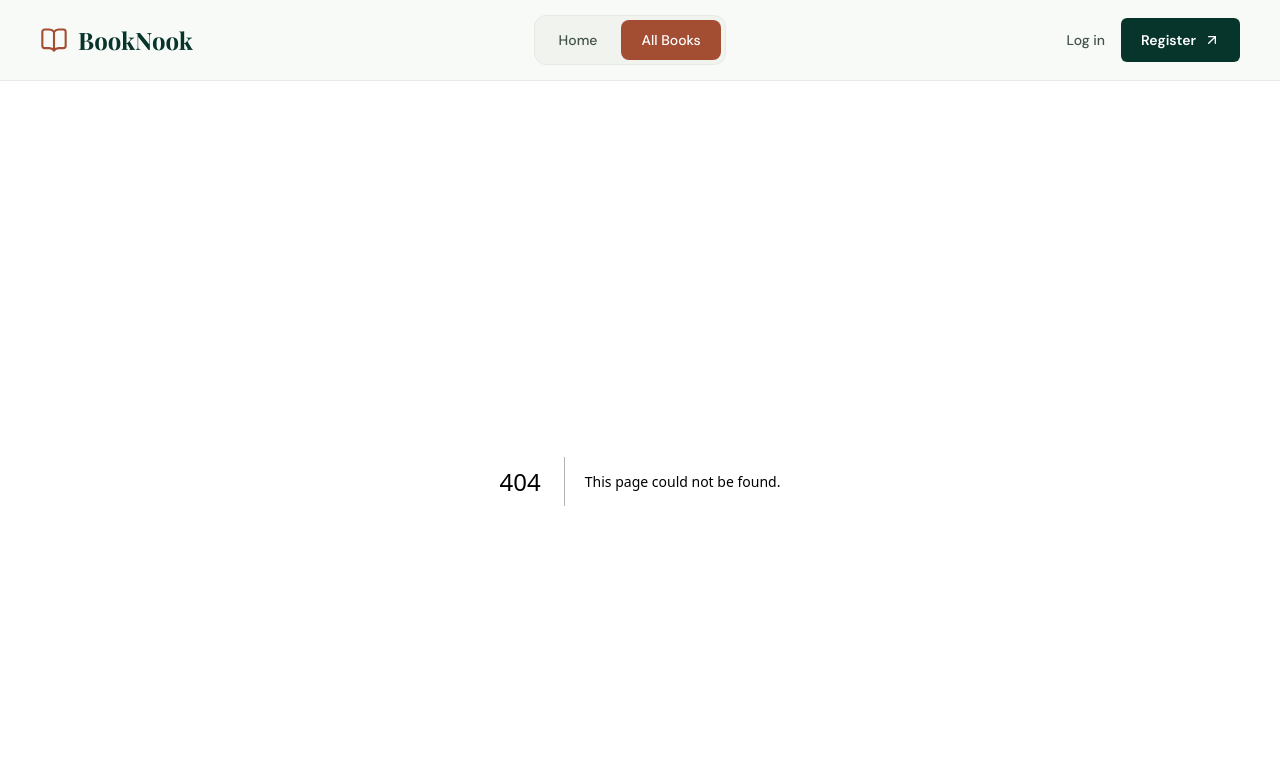
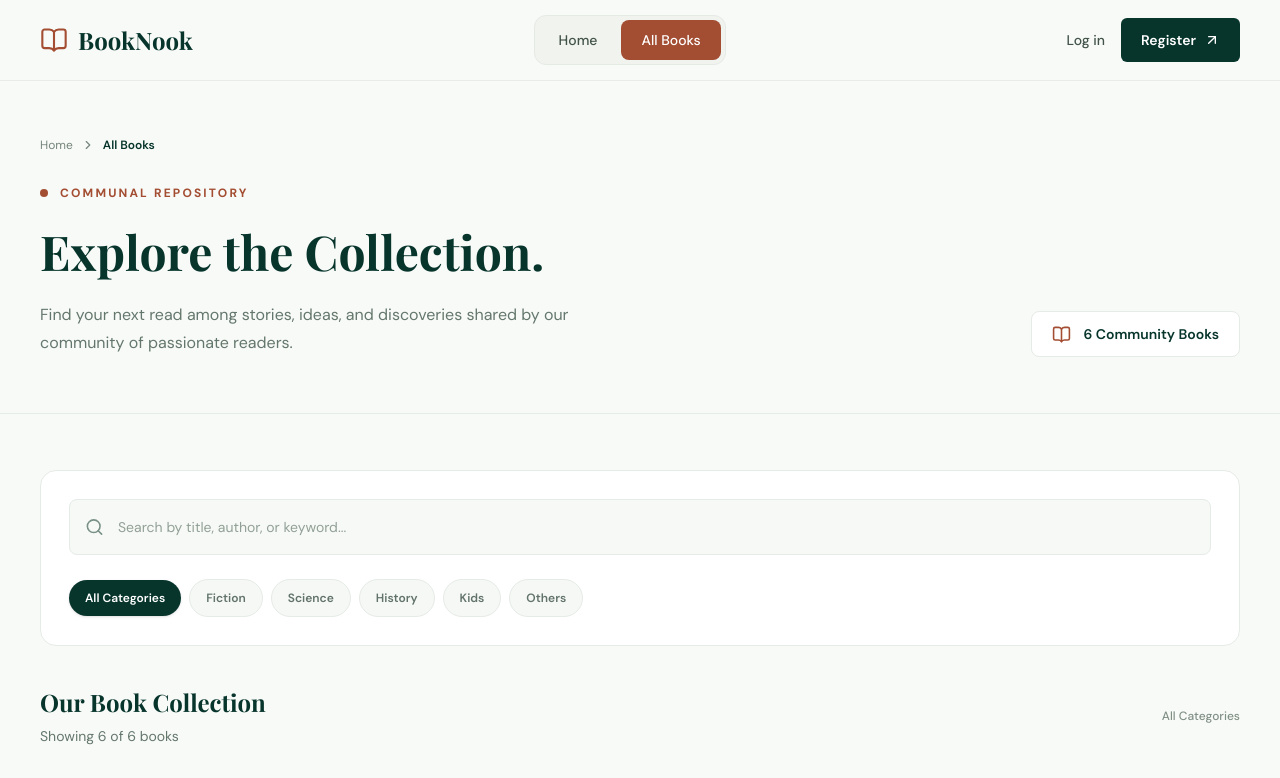
Before and after one commit to ariful-arif124/booknook-client, a Next.js app: page /books in a window 1280 px wide. Before the commit this address had no page. Shown: the top 778 px of the page. Built offline with nearby package versions, Linux system fonts and the light colour scheme; a web font is replaced by a local one.

Commit message:
Implement All Books page with search and category filtering

```diff
--- /dev/null
+++ b/src/app/books/page.tsx
@@ -0,0 +1,83 @@
+
+import type { Metadata } from "next";
+import Link from "next/link";
+import { Suspense } from "react";
+import { ChevronRight, BookOpen } from "lucide-react";
+
+import BookExplorer from "@/components/books/book-explorer";
+import { books } from "@/data/books";
+
+export const metadata: Metadata = {
+  title: "BookNook | All Books",
+  description:
+    "Explore the BookNook collection and discover your next favorite book.",
+};
+
+export default function AllBooksPage() {
+  return (
+    <div className="min-h-screen bg-[#F8FAF7]">
+      <section className="border-b border-[#E5EBE6] px-5 py-14 lg:px-10">
+        <div className="mx-auto max-w-7xl">
+          <nav className="mb-8 flex items-center gap-2 text-xs text-[#75857C]">
+            <Link
+              href="/"
+              className="transition-colors hover:text-[#A34D32]"
+            >
+              Home
+            </Link>
+
+            <ChevronRight size={14} />
+
+            <span className="font-semibold text-[#07352C]">
+              All Books
+            </span>
+          </nav>
+
+          <div className="flex flex-col gap-6 md:flex-row md:items-end md:justify-between">
+            <div className="max-w-2xl">
+              <div className="mb-5 flex items-center gap-3">
+                <span className="h-2 w-2 rounded-full bg-[#A34D32]" />
+
+                <span className="text-xs font-bold uppercase tracking-[0.18em] text-[#A34D32]">
+                  Communal Repository
+                </span>
+              </div>
+
+              <h1 className="font-serif text-4xl font-bold leading-tight text-[#07352C] sm:text-5xl">
+                Explore the Collection.
+              </h1>
+
+              <p className="mt-5 max-w-xl text-sm leading-7 text-[#64776D] sm:text-base">
+                Find your next read among stories, ideas,
+                and discoveries shared by our community
+                of passionate readers.
+              </p>
+            </div>
+
+            <div className="inline-flex w-fit items-center gap-3 rounded-lg border border-[#E5EBE6] bg-white px-5 py-3">
+              <BookOpen size={19} className="text-[#A34D32]" />
+
+              <span className="text-sm font-semibold text-[#07352C]">
+                {books.length} Community Books
+              </span>
+            </div>
+          </div>
+        </div>
+      </section>
+
+      <section className="px-5 py-14 lg:px-10">
+        <div className="mx-auto max-w-7xl">
+          <Suspense
+            fallback={
+              <div className="rounded-xl bg-white p-10 text-center text-sm text-[#64776D]">
+                Loading the book collection...
+              </div>
+            }
+          >
+            <BookExplorer books={books} />
+          </Suspense>
+        </div>
+      </section>
+    </div>
+  );
+}
--- /dev/null
+++ b/src/components/books/book-explorer.tsx
@@ -0,0 +1,181 @@
+
+"use client";
+
+import { useState } from "react";
+import Link from "next/link";
+import { useSearchParams } from "next/navigation";
+import { Search, X, BookOpen, RotateCcw } from "lucide-react";
+
+import BookCard from "@/components/books/book-card";
+import type { Book } from "@/data/books";
+
+type BookExplorerProps = {
+  books: Book[];
+};
+
+const categories = [
+  "All Categories",
+  "Fiction",
+  "Science",
+  "History",
+  "Kids",
+  "Others",
+];
+
+export default function BookExplorer({
+  books,
+}: BookExplorerProps) {
+  const searchParams = useSearchParams();
+  const [search, setSearch] = useState("");
+
+  const categoryParam = searchParams.get("category");
+
+  const activeCategory =
+    categoryParam && categories.includes(categoryParam)
+      ? categoryParam
+      : "All Categories";
+
+  const searchText = search.trim().toLowerCase();
+
+  const filteredBooks = books.filter((book) => {
+    const matchesCategory =
+      activeCategory === "All Categories" ||
+      book.category === activeCategory;
+
+    const matchesSearch =
+      book.title.toLowerCase().includes(searchText) ||
+      book.author.toLowerCase().includes(searchText) ||
+      book.category.toLowerCase().includes(searchText) ||
+      book.description.toLowerCase().includes(searchText);
+
+    return matchesCategory && matchesSearch;
+  });
+
+  return (
+    <div>
+      <div className="rounded-2xl border border-[#E5EBE6] bg-white p-5 sm:p-7">
+        <div className="relative">
+          <Search
+            size={19}
+            className="pointer-events-none absolute left-4 top-1/2 -translate-y-1/2 text-[#799187]"
+          />
+
+          <input
+            type="text"
+            value={search}
+            onChange={(event) => setSearch(event.target.value)}
+            placeholder="Search by title, author, or keyword..."
+            aria-label="Search books"
+            className="h-14 w-full rounded-lg border border-[#E5EBE6] bg-[#F7F9F6] pl-12 pr-12 text-sm text-[#07352C] outline-none transition-all placeholder:text-[#91A097] focus:border-[#A34D32] focus:ring-2 focus:ring-[#A34D32]/10"
+          />
+
+          {search && (
+            <button
+              type="button"
+              onClick={() => setSearch("")}
+              aria-label="Clear search"
+              className="absolute right-4 top-1/2 -translate-y-1/2 rounded-md p-1 text-[#64776D] hover:bg-[#E5EBE6]"
+            >
+              <X size={17} />
+            </button>
+          )}
+        </div>
+
+        <div className="mt-6 flex flex-wrap items-center gap-2">
+          {categories.map((category) => {
+            const isActive = activeCategory === category;
+
+            const href =
+              category === "All Categories"
+                ? "/books"
+                : `/books?category=${encodeURIComponent(category)}`;
+
+            return (
+              <Link
+                key={category}
+                href={href}
+                scroll={false}
+                className={`rounded-full px-4 py-2.5 text-xs font-semibold transition-all duration-200 ${
+                  isActive
+                    ? "bg-[#07352C] text-white shadow-sm"
+                    : "border border-[#E5EBE6] bg-[#F6F8F5] text-[#61736A] hover:border-[#C9D8CE] hover:bg-[#E9F0EA] hover:text-[#07352C]"
+                }`}
+              >
+                {category}
+              </Link>
+            );
+          })}
+        </div>
+      </div>
+
+      <div className="mt-10 flex flex-col gap-4 sm:flex-row sm:items-center sm:justify-between">
+        <div>
+          <h2 className="font-serif text-2xl font-bold text-[#07352C]">
+            Our Book Collection
+          </h2>
+
+          <p className="mt-2 text-sm text-[#64776D]">
+            Showing {filteredBooks.length} of {books.length} books
+          </p>
+        </div>
+
+        <div className="flex items-center gap-3">
+          <span className="text-xs font-medium text-[#819087]">
+            {activeCategory}
+          </span>
+
+          {(search || activeCategory !== "All Categories") && (
+            <Link
+              href="/books"
+              scroll={false}
+              onClick={() => setSearch("")}
+              className="inline-flex items-center gap-2 rounded-lg border border-[#E5EBE6] bg-white px-4 py-2.5 text-xs font-semibold text-[#07352C] transition-colors hover:bg-[#F1F5F1]"
+            >
+              <RotateCcw size={14} />
+              Reset Filters
+            </Link>
+          )}
+        </div>
+      </div>
+
+      <div className="mt-8">
+        {filteredBooks.length === 0 ? (
+          <div className="flex min-h-[350px] flex-col items-center justify-center rounded-2xl border border-[#E5EBE6] bg-white px-6 py-16 text-center">
+            <div className="flex h-20 w-20 items-center justify-center rounded-full bg-[#EAF0E9]">
+              <BookOpen
+                size={36}
+                strokeWidth={1.4}
+                className="text-[#628575]"
+              />
+            </div>
+
+            <h3 className="font-serif mt-6 text-2xl font-bold text-[#07352C]">
+              No Books Found
+            </h3>
+
+            <p className="mt-3 max-w-sm text-sm leading-7 text-[#64776D]">
+              We couldn't find any books matching your search.
+              Try a different keyword or category.
+            </p>
+
+            <Link
+              href="/books"
+              scroll={false}
+              onClick={() => setSearch("")}
+              className="mt-7 inline-flex items-center gap-2 rounded-lg bg-[#07352C] px-6 py-3 text-sm font-semibold text-white transition-colors hover:bg-[#A34D32]"
+            >
+              <RotateCcw size={16} />
+              Clear All Filters
+            </Link>
+          </div>
+        ) : (
+          <div className="grid grid-cols-1 gap-6 sm:grid-cols-2 lg:grid-cols-3">
+            {filteredBooks.map((book) => (
+              <BookCard key={book.id} book={book} />
+            ))}
+          </div>
+        )}
+      </div>
+    </div>
+  );
+}
```
